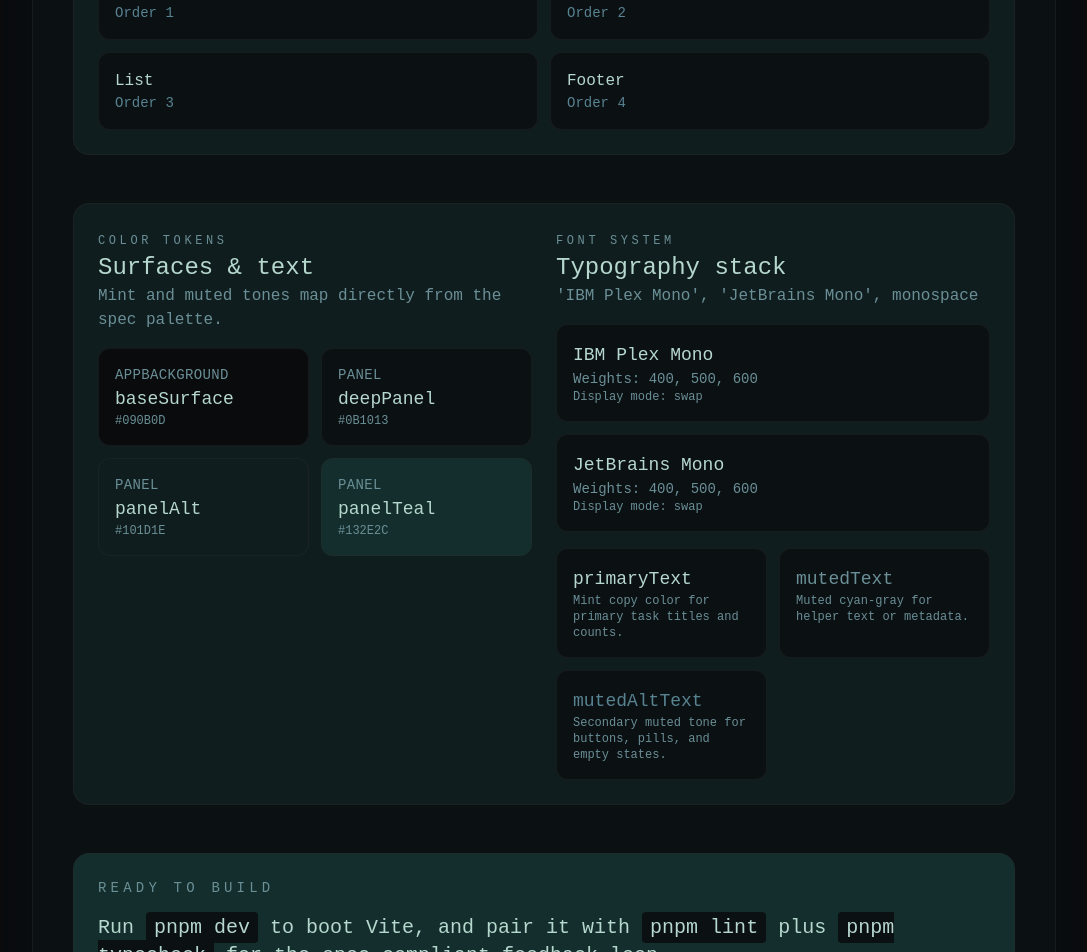
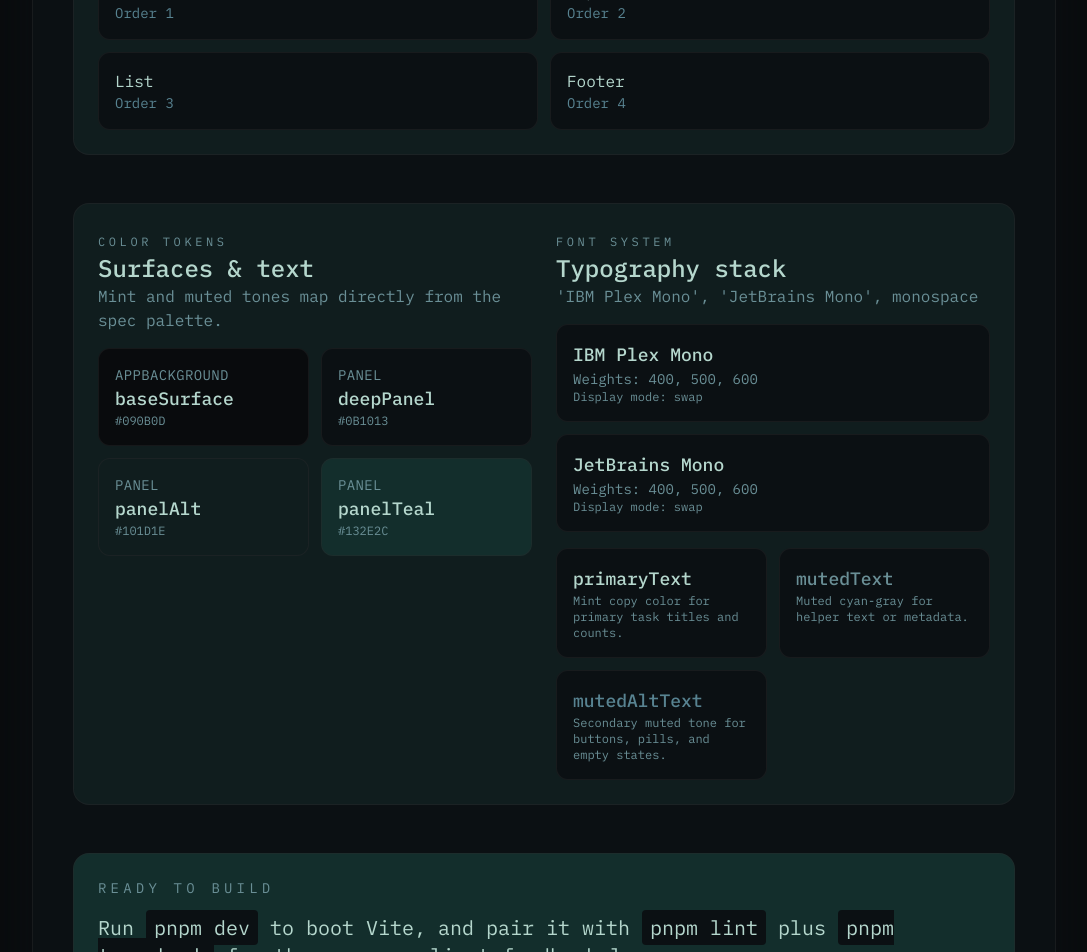
Before and after one commit to Yazington/ralph, a React (Vite) app in the folder project/: page / in a window 1280 px wide. Shown: the part 550-1502 px from the top of the page, without its empty margins (96-1183 px from the left). Built offline with nearby package versions, Linux system fonts and the light colour scheme.

Commit message:
Research: typography-font-loader

```diff
--- a/project/src/App.tsx
+++ b/project/src/App.tsx
@@ -1,7 +1,8 @@
-import { useMemo, useState } from 'react';
+import { useEffect, useMemo, useState } from 'react';
 import { getColorPalette } from '@domain/color-palette';
 import { createLayoutPlan } from '@domain/layout';
 import { formatFontStack, planFontLoading } from '@domain/typography';
+import { loadFontsFromPlan } from './typography/load-fonts';
 
 const palette = getColorPalette();
 const surfaceTokens = Object.values(palette.surfaces);
@@ -21,6 +22,10 @@ export default function App() {
   );
 
   const layoutPlan = useMemo(() => createLayoutPlan(viewportWidth), [viewportWidth]);
+
+  useEffect(() => {
+    void loadFontsFromPlan(fontPlans);
+  }, []);
 
   return (
     <main className="min-h-screen bg-base text-textPrimary flex items-center justify-center px-4 py-16">
--- /dev/null
+++ b/project/src/typography/load-fonts.ts
@@ -0,0 +1,45 @@
+import type { FontLoadingPlan, FontWeight } from '@domain/typography';
+
+type FontImporter = () => Promise<unknown>;
+type FontLoaderRegistry = Record<string, Partial<Record<FontWeight, FontImporter>>>;
+
+const FONT_LOADERS: FontLoaderRegistry = {
+  'IBM Plex Mono': {
+    400: () => import('@fontsource/ibm-plex-mono/400.css'),
+    500: () => import('@fontsource/ibm-plex-mono/500.css'),
+    600: () => import('@fontsource/ibm-plex-mono/600.css'),
+  },
+  'JetBrains Mono': {
+    400: () => import('@fontsource/jetbrains-mono/400.css'),
+    500: () => import('@fontsource/jetbrains-mono/500.css'),
+    600: () => import('@fontsource/jetbrains-mono/600.css'),
+  },
+};
+
+const loadedKeys = new Set<string>();
+
+export async function loadFontsFromPlan(plans: readonly FontLoadingPlan[]): Promise<void> {
+  const pendingImports: Promise<unknown>[] = [];
+
+  plans.forEach((plan) => {
+    plan.weights.forEach((weight) => {
+      const key = `${plan.family}-${weight}`;
+      if (loadedKeys.has(key)) {
+        return;
+      }
+
+      const importer = FONT_LOADERS[plan.family]?.[weight];
+      if (!importer) {
+        if (import.meta.env.DEV) {
+          console.warn(`Missing font importer for ${plan.family} weight ${weight}`);
+        }
+        return;
+      }
+
+      loadedKeys.add(key);
+      pendingImports.push(importer());
+    });
+  });
+
+  await Promise.all(pendingImports);
+}
```
